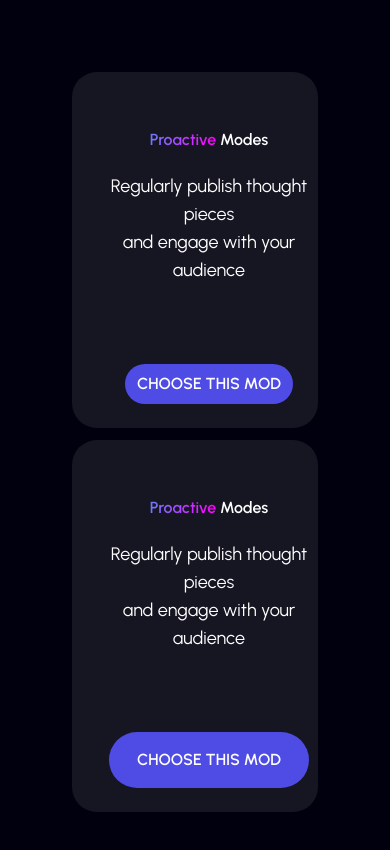
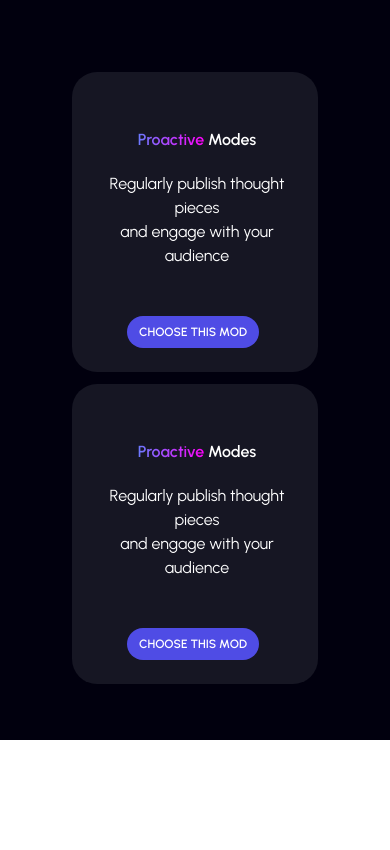
Before and after one commit to sanooj667-cell/clone-AI, a plain HTML site: page index.html in a window 390 px wide. Shown: the part 1860-2710 px from the top of the page. After the commit the page ends 2600 px from the top, so only its background shows below. Drawn offline with nearby package versions, Linux system fonts and the light colour scheme; files whose address does not match are found by name.

Commit message:
modyfy the cards in responsive sm size

```diff
--- a/index.html
+++ b/index.html
@@ -138,15 +138,15 @@
 
                 <div class=" lg:flex gap-20 justify-center mt-24 pb-14 max-md:flex-col">
                     <div class="lg:text-left bg-[#161623]  rounded-[25px] lg:w-[26%] pl-7 pt-14 max-md:w-[100%]  max-sm:w-[70%] max-sm:m-auto">
-                        <h1 class="font-semibold  sm:text-2xl md:text-4xl"><span class="head1">Proactive</span> Modes</h1>
-                        <p class="text-lg pt-5 pb-36 max-sm:pb-20">Regularly publish thought pieces <br>and engage with your audience</p>
-                        <button class="bg-[#4F4CE5] lg:px-7 lg:py-4 rounded-full font-semibold mb-6 max-sm:px-3 max-sm:py-2 max-sm:text-center">CHOOSE THIS MOD</button>
+                        <h1 class="font-semibold  sm:text-2xl md:text-4xl max-sm:mr-[1.5rem]"><span class="head1">Proactive</span> Modes</h1>
+                        <p class="lg:text-lg sm:text-xs pt-5 pb-36 max-sm:pb-12 max-sm:mr-[1.5rem]">Regularly publish thought pieces <br>and engage with your audience</p>
+                        <button class="bg-[#4F4CE5] lg:px-7 lg:py-4 rounded-full font-semibold mb-6 max-sm:px-3 max-sm:py-2  max-sm:text-xs max-sm:mr-8">CHOOSE THIS MOD</button>
                     </div>
 
                     <div class="lg:text-left bg-[#161623]  rounded-[25px] lg:w-[26%] pl-7 pt-14 max-md:w-[100%] max-sm:w-[70%] max-md:mt-3 max-sm:mt-3  max-sm:m-auto">
-                        <h1 class="font-semibold sm:text-2xl md:text-4xl "><span class="head1">Proactive</span> Modes</h1>
-                        <p class="text-lg pt-5 pb-36 max-sm:pb-20">Regularly publish thought pieces <br>and engage with your audience</p>
-                        <button class="bg-[#4F4CE5] px-7 py-4 rounded-full font-semibold mb-6">CHOOSE THIS MOD</button>
+                        <h1 class="font-semibold sm:text-2xl md:text-4xl max-sm:mr-[1.5rem]"><span class="head1">Proactive</span> Modes</h1>
+                        <p class="lg:text-lg sm:text-xs pt-5 pb-36 max-sm:pb-12 max-sm:mr-[1.5rem]">Regularly publish thought pieces <br>and engage with your audience</p>
+                        <button class="bg-[#4F4CE5] px-7 py-4 rounded-full font-semibold mb-6  max-sm:px-3 max-sm:py-2 max-sm:text-xs max-sm:mr-8">CHOOSE THIS MOD</button>
                     </div>
 
                 </div>
```
